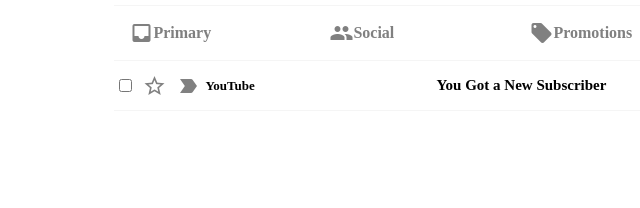
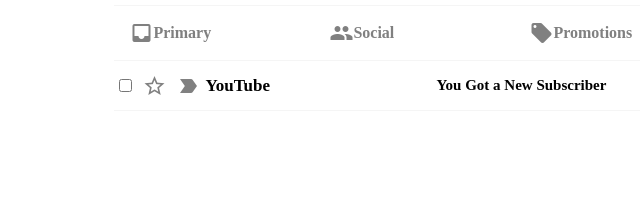
Before and after one commit to PMlost/Gmail-clone, a plain HTML site: page index.html in a window 1280 px wide. Shown: the part 126-334 px from the top of the page, 181-821 px from the left. Drawn offline with Linux system fonts and the light colour scheme.

Commit message:
Update style.css

```diff
--- a/style.css
+++ b/style.css
@@ -196,7 +196,7 @@ input {
 }
 
 .emailRow__title {
-  font-size: 13px;
+  font-size: 17px;
   flex: 0.3;
 }
 
```
